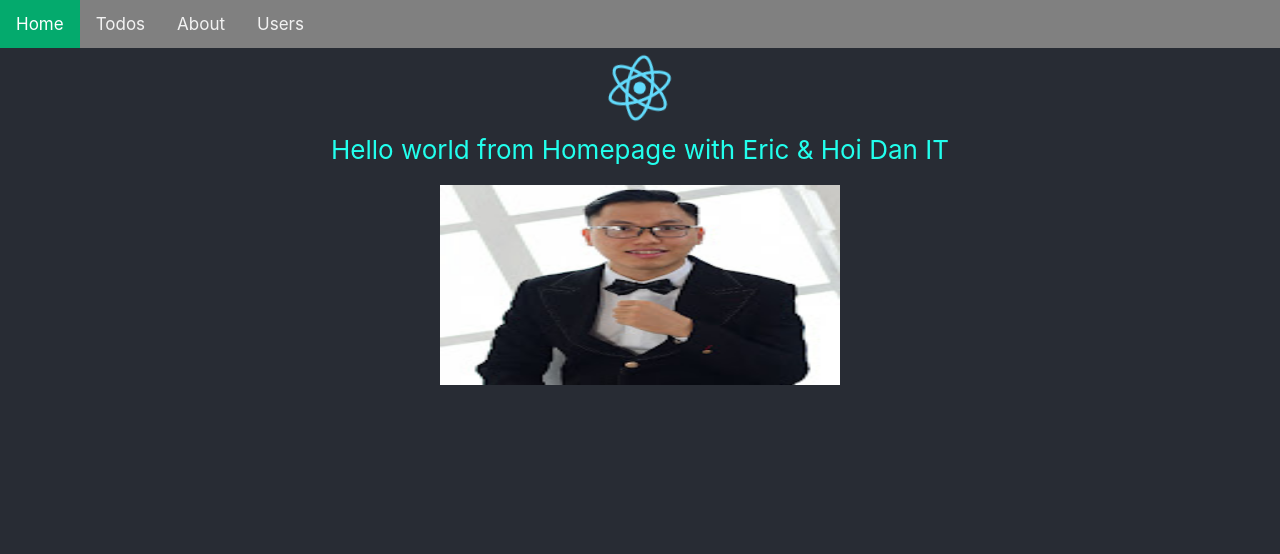
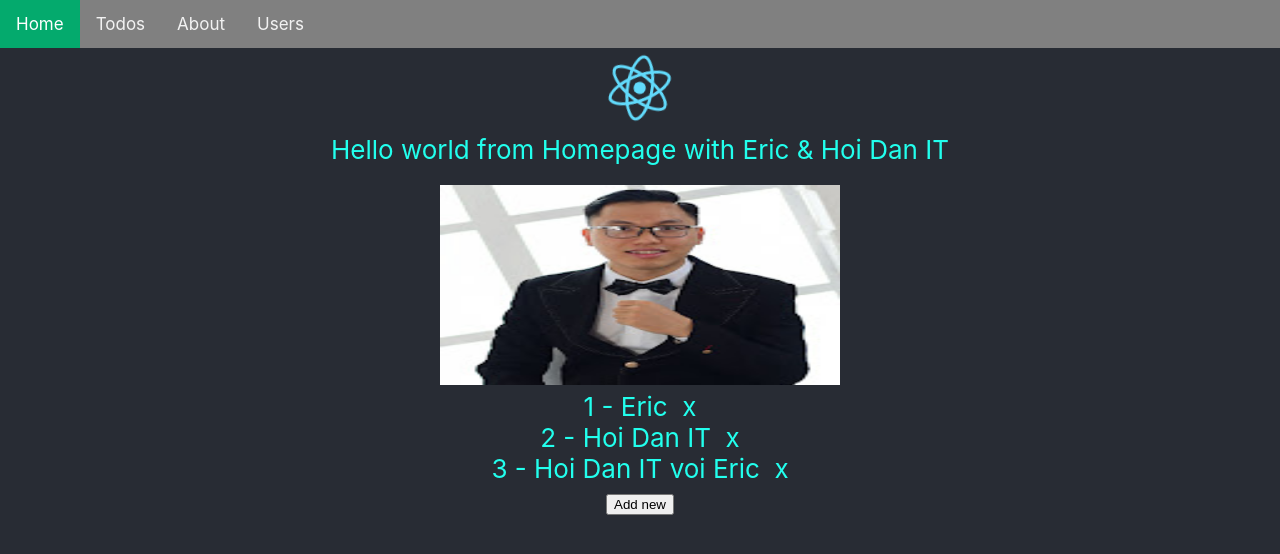
Before and after one commit to chouThanhh/react-basic, a React (Create React App) app: page / in a window 1280 px wide. Shown: the top 554 px of the page. Built offline with nearby package versions, Linux system fonts and the light colour scheme.

Commit message:
34 Áp dụng REDUX để thêm/xóa dữ liệu React

```diff
--- a/src/index.js
+++ b/src/index.js
@@ -8,7 +8,14 @@
 import { createStore } from 'redux'
 import rootReducer from './store/reducers/rootReducer';
 
-const reduxStore = createStore(rootReducer);
+const reduxStore = createStore(rootReducer,
+  window.__REDUX_DEVTOOLS_EXTENSION__ && window.__REDUX_DEVTOOLS_EXTENSION__()
+);
+
+// const store = createStore(
+//   reducer, /* preloadedState, */
+//   +  window.__REDUX_DEVTOOLS_EXTENSION__ && window.__REDUX_DEVTOOLS_EXTENSION__()
+// );
 
 ReactDOM.render(
   <React.StrictMode>
--- a/src/store/reducers/rootReducer.js
+++ b/src/store/reducers/rootReducer.js
@@ -3,11 +3,32 @@
         { id: 1, name: 'Eric' },
         { id: 2, name: 'Hoi Dan IT' },
         { id: 3, name: 'Hoi Dan IT voi Eric' }
-    ]
+    ],
+    posts: []
 }
 const rootReducer = (state = initState, action) => {
 
-    return state;
+    switch (action.type) {
+        case 'DELETE_USER':
+            console.log('>>> run into delete user: ', action)
+            let users = state.users;
+            users = users.filter(item => item.id !== action.payload.id)
+            return {
+                ...state, users
+            };
+
+        case 'CREATE_USER':
+            let id = Math.floor(Math.random() * 10000)
+            let user = { id: id, name: `random - ${id}` }
+
+            return {
+                ...state, users: [...state.users, user]
+            }
+
+        default:
+            return state;
+    }
+
 }
 
 export default rootReducer;
--- a/src/views/Example/Home.js
+++ b/src/views/Example/Home.js
@@ -15,8 +15,20 @@
     }
 
     //HOC: higher order component
+
+    handleDeleteUser = (user) => {
+        console.log('>>> check user delete: ', user)
+        this.props.deleteUserRedux(user);
+    }
+
+    handleCreateUser = () => {
+        this.props.addUserRedux();
+    }
+
     render() {
         console.log('>>> check props redux: ', this.props.dataRedux)
+        let listUsers = this.props.dataRedux;
+
         return (
             <>
                 <div>
@@ -24,6 +36,20 @@
                 </div>
                 <div>
                     <img src={logo} style={{ width: '400px', height: '200px', marginTop: '20px' }} />
+                </div>
+                <div>
+                    {listUsers && listUsers.length > 0 &&
+                        listUsers.map((item, index) => {
+                            return (
+                                <div key={item.id}>
+                                    {index + 1} - {item.name}
+                                    &nbsp; <span onClick={() => this.handleDeleteUser(item)}>x</span>
+                                </div>
+                            )
+                        })
+                    }
+                    <button onClick={() => this.handleCreateUser()}>Add new</button>
+
                 </div>
             </>
         )
@@ -38,4 +64,11 @@
     }
 }
 
-export default connect(mapStateToProps)(Color(Home));
+const mapDispatchToProps = (dispatch) => {
+    return {
+        deleteUserRedux: (userDelete) => dispatch({ type: 'DELETE_USER', payload: userDelete }),
+        addUserRedux: () => dispatch({ type: 'CREATE_USER' }),
+    }
+}
+
+export default connect(mapStateToProps, mapDispatchToProps)(Color(Home));
```
